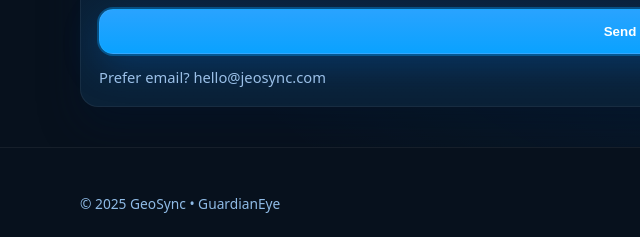
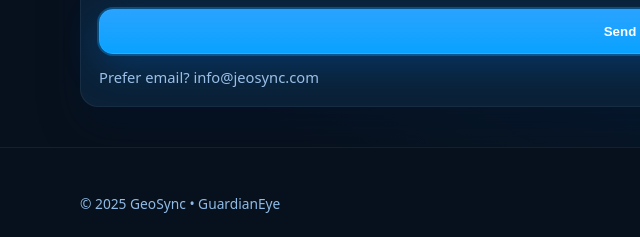
Before and after one commit to Dessiidoo/Jeosyncsite, a plain HTML site: page index.html in a window 1280 px wide. Shown: the part 2424-2661 px from the top of the page, 20-660 px from the left. Drawn offline with Linux system fonts and the light colour scheme.

Commit message:
Update index.html

```diff
--- a/index.html
+++ b/index.html
@@ -231,7 +231,7 @@
         <input name="org" placeholder="Organization (optional)" />
         <textarea name="message" rows="5" placeholder="What challenge are you trying to solve?" required></textarea>
         <button class="btn" type="submit">Send</button>
-        <div class="small">Prefer email? <a href="mailto:hello@jeosync.com">hello@jeosync.com</a></div>
+        <div class="small">Prefer email? <a href="mailto:info@jeosync.com">info@jeosync.com</a></div>
       </form>
     </div>
   </section>
```
